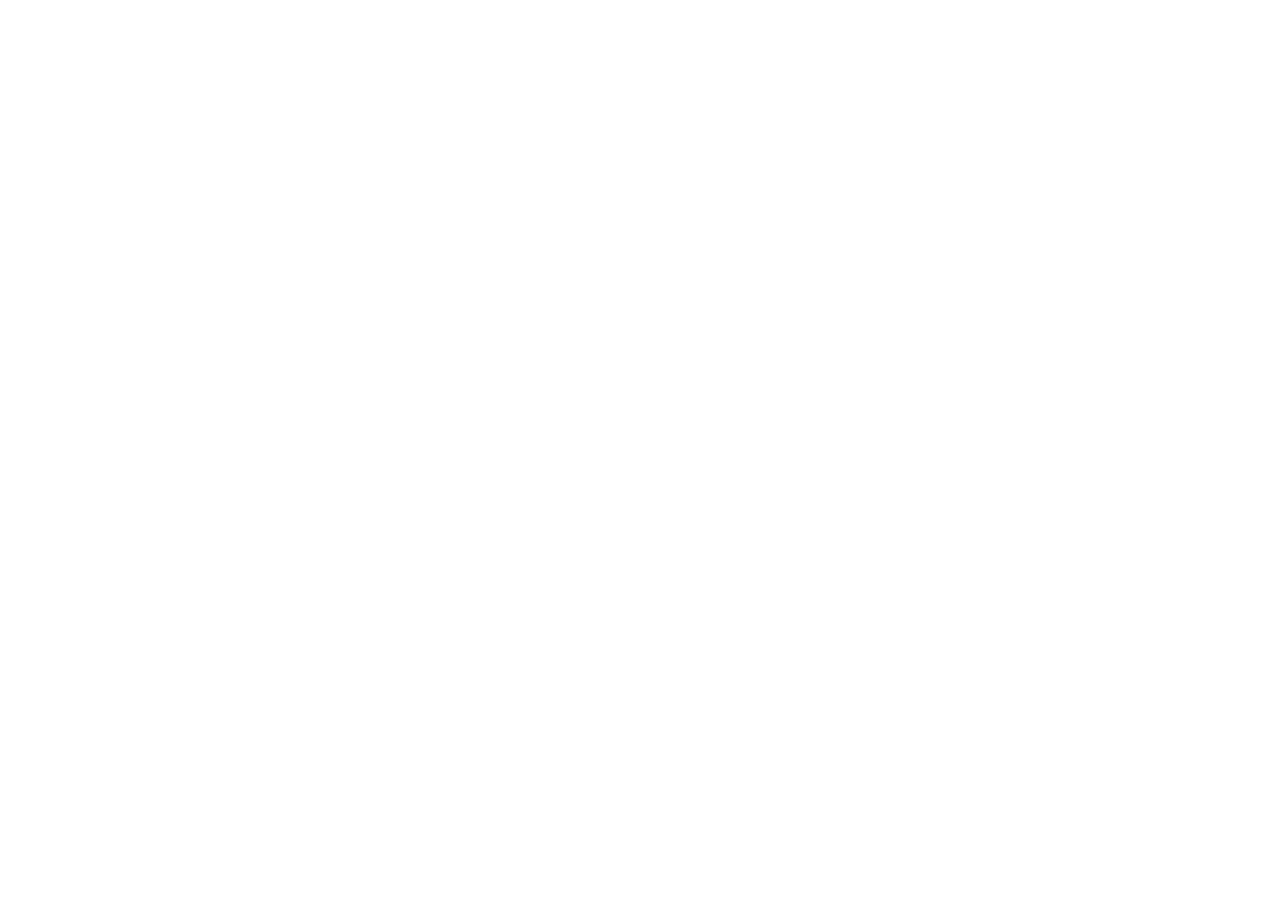
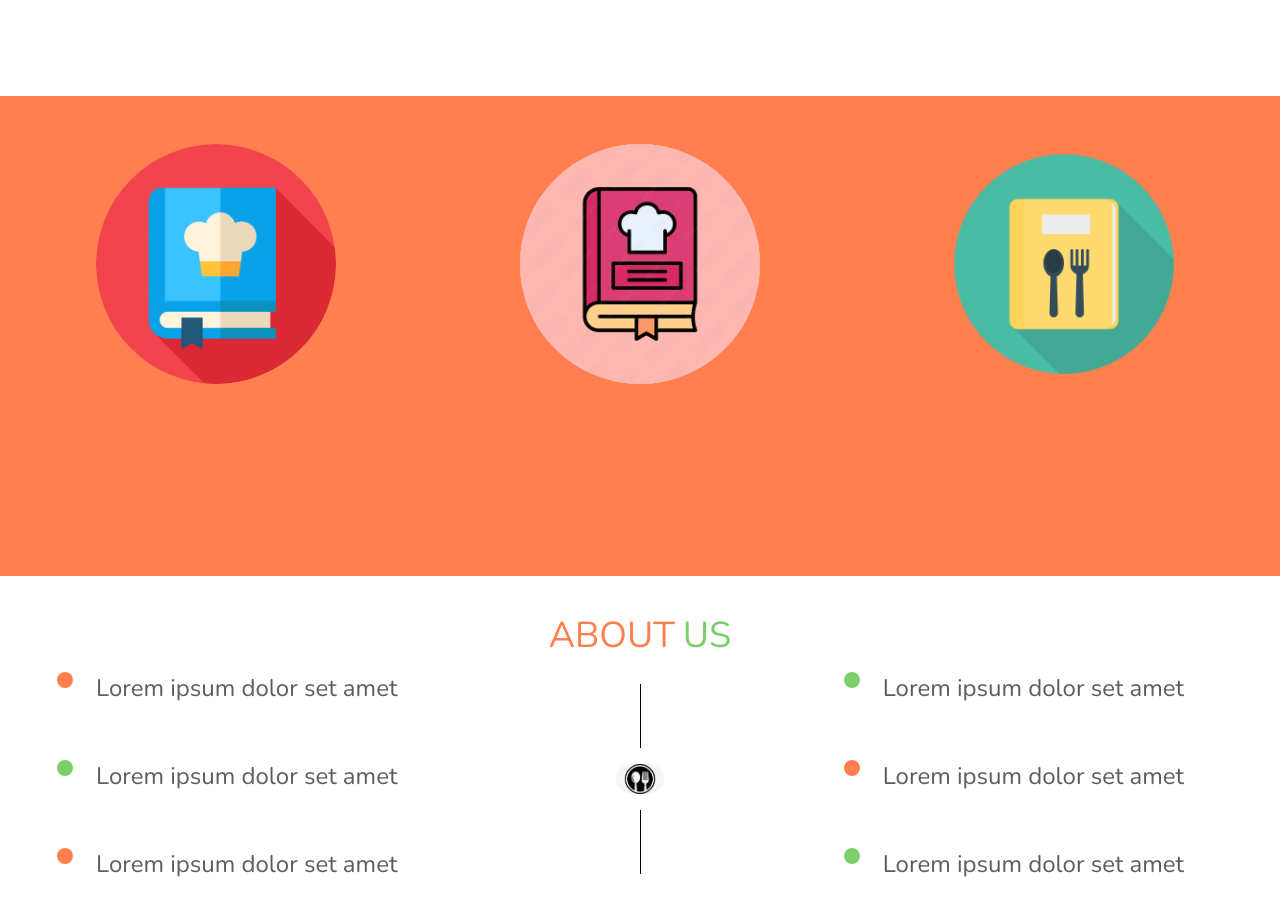
Before and after one commit to gaurav-2-0-0-2/Klove, a Next.js app: page / in a window 1280 px wide. Shown: the part 632-1546 px from the top of the page. Before the commit the page ends 800 px from the top, so only its background shows below. Built offline with nearby package versions, Linux system fonts and the light colour scheme; no server answers.

Commit message:
minor changes

```diff
--- a/pages/index.js
+++ b/pages/index.js
@@ -1,12 +1,23 @@
+import About from "./component/About";
 import Body from "./component/Body";
 import Navbar from "./component/Navbar";
+import Overview from "./component/Overview";
+import { Nunito } from 'next/font/google';
+
+const nunito = Nunito({
+    subsets: ['latin'],
+    weight: ['400', '700'],
+    variable: '--font-nunito'
+});
 
  export default function Home(props) {
 
   return (
-    <div>
+    <div className={`${nunito.variable} font-sans2`}>
       <Navbar/>
       <Body/>
+      <Overview/>
+      <About/>
     </div>
   )
 
```
Also changed, not shown: styles/globals.css (+9 -6 lines).
